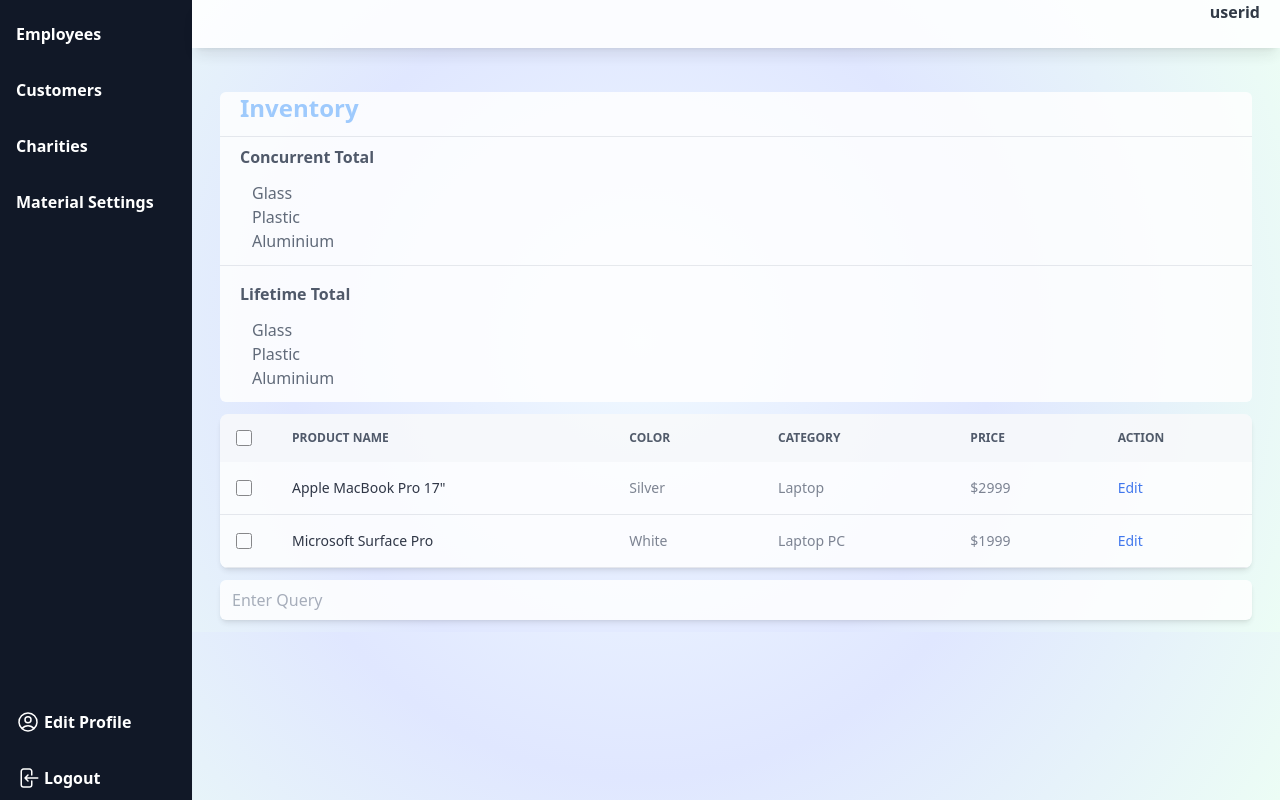
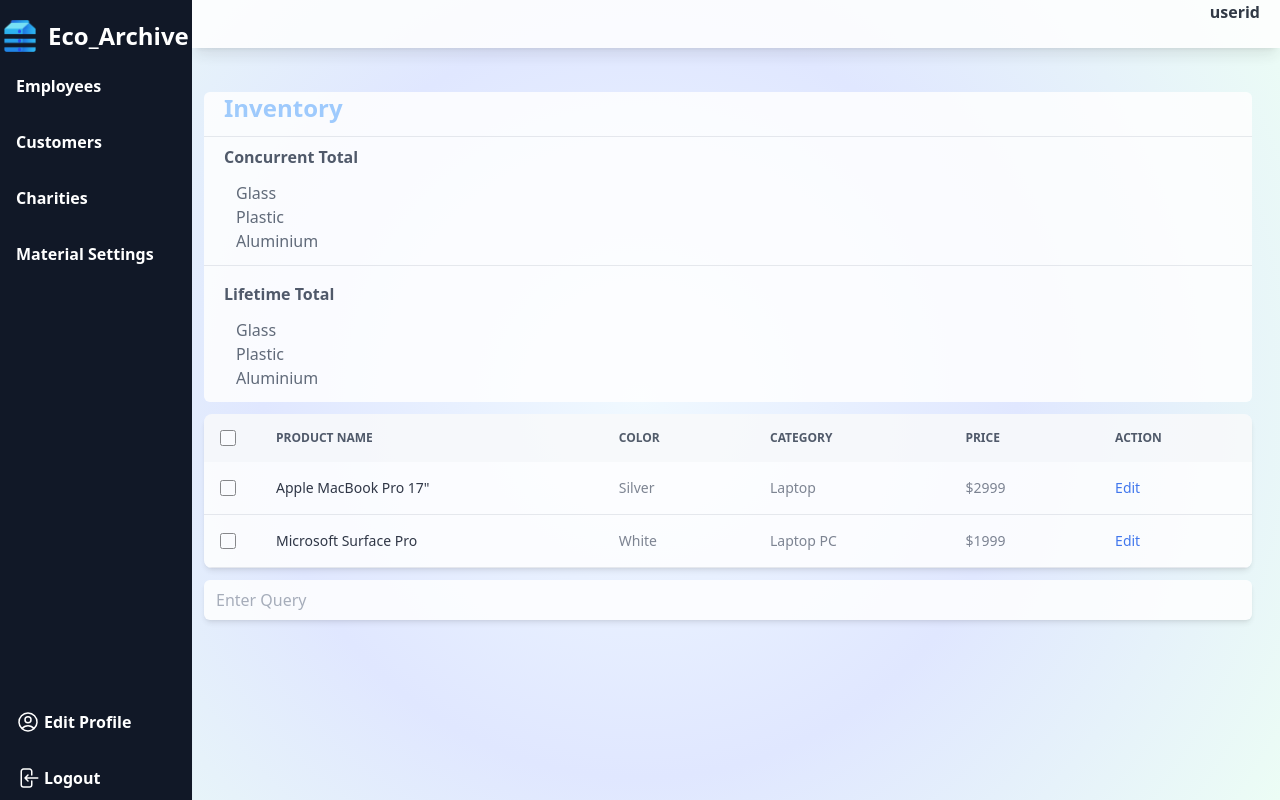
Before and after one commit to anthonyjdam/Eco_Archive, a React (Vite) app in the folder client/: page /admin in a window 1280 px wide. Built offline with nearby package versions, Linux system fonts and the light colour scheme.

Commit message:
Reorganized folders and adminsidebar tags

```diff
--- a/client/src/App.jsx
+++ b/client/src/App.jsx
@@ -1,5 +1,5 @@
 import { BrowserRouter, Routes, Route, Link } from "react-router-dom";
-import Login from "./component/Login";
+import Login from "./component/Login/Login";
 import SignUpCustomer from "./component/SignUpCustomer";
 import CustomerDashboard from "./component/CustomerPages/CustomerDashboard";
 import PickUp from "./component/CustomerPages/PickUp";
--- a/client/src/component/AdminPages/AdminDashboard.jsx
+++ b/client/src/component/AdminPages/AdminDashboard.jsx
@@ -6,29 +6,29 @@ export default function AdminDashboard() {
     return (
         <>
 
-            <main className="min-h-screen bg-[radial-gradient(circle_at_center,_var(--tw-gradient-stops))] from-sky-50 via-indigo-100 to-emerald-50 ">
+            {/* Sidebar */}
+            <div className="sticky flex-auto w-48 shadow-md z-50 ">
+                <aside >
+                    <AdminSidebar />
+                </aside>
+            </div>
 
-                {/* Sidebar */}
-                <div className="flex-auto w-48 shadow-md">
-                    <aside >
-                        <AdminSidebar />
-                    </aside>
-                </div>
+            <main className="lg:pl-48 min-h-screen bg-[radial-gradient(circle_at_center,_var(--tw-gradient-stops))] from-sky-50 via-indigo-100 to-emerald-50 ">
+
+
 
                 {/* Top Bar */}
-                <div className='flex-auto lg:pl-48'>
+                <div className='flex-auto'>
                     <header className="flex-none items-center opacity-[85%] w-full justify-between h-12 top-0 mx-auto shadow-lg bg-white">
                         <div>
                             <p className="text-gray-900 text-md font-bold text-right pr-5">userid</p>
-
-
 
                         </div>
                     </header>
                 </div>
 
                 {/* Iventory Summary */}
-                <div className="flex-auto bottom-0 overflow-y-auto lg:pl-52 lg:pr-4 lg:pt-8 bg-[radial-gradient(circle_at_center,_var(--tw-gradient-stops))] from-sky-50 via-indigo-100 to-emerald-50">
+                <div className="flex-auto bottom-0 overflow-y-auto lg:pr-4 lg:pt-8">
                     <div>
                         <div className="bg-white rounded-md opacity-[85%] shawdow-lg m-3">
                             <h2 className=" text-2xl text-blue-300 font-bold pl-5 mb-3">Inventory</h2>
--- a/client/src/component/AdminPages/AdminSidebar.jsx
+++ b/client/src/component/AdminPages/AdminSidebar.jsx
@@ -1,4 +1,6 @@
 import React from 'react'
+import logo from "../../newlogo.png";
+
 
 /**<h1 className="font-extrabold text-transparent bg-clip-text bg-gradient-to-r from-green-400 to-blue-600">
                                 Logout
@@ -9,6 +11,10 @@ export default function AdminSidebar() {
         <div>
             <nav>
                 <div className="fixed top-0 bottom-0 lg:left-0 p-0 w-48 overflow-y-auto text-center bg-gray-900">
+                <div className="title flex items-center gap-3 flex-grow-0 mt-5 ml-1">
+                    <img src={logo} className="h-auto w-8" />
+                    <h2 className="font-bold text-2xl text-white">Eco_Archive</h2>
+                </div>
                     <button className="p-2.5 mt-3 w-full flex items-center rounded-md px-4 duration-300 cursor-pointer hover:bg-blue-400 text-white">
                         <label className="font-semibold">
                             Employees
--- a/client/src/component/CustomerPages/CustomerSidebar.jsx
+++ b/client/src/component/CustomerPages/CustomerSidebar.jsx
@@ -94,6 +94,8 @@ const logOut = (
   </svg>
 );
 
+
+
 function CustomerSidebar() {
   return (
     <div className="sidebar fixed h-screen md:visible md:w-48 lg:w-64 shrink-0 top-0 left-0 flex flex-col justify-between p-10">
--- a/client/src/component/Login.jsx
+++ b/client/src/component/Login/Login.jsx
@@ -2,8 +2,8 @@ import React, { useState } from "react";
 import AdminField from "./AdminField";
 import EmployeeField from "./EmployeeField";
 import CustomerField from "./CustomerField";
-import logo from "../newlogo.png";
-import CredFieldSignUpCustomer from "./CredFieldSignUpCustomer";
+import logo from "../../newlogo.png";
+import CredFieldSignUpCustomer from "../CredFieldSignUpCustomer";
 import { Link } from "react-router-dom";
 
 //style={{ backgroundColor: "rgb(231, 244, 253, 0.60)" }}
@@ -18,6 +18,7 @@ export default function Login() {
 
   return (
     <>
+
       <div>
         <main className="flex items-center justify-center h-screen bg-gradient-to-t from-indigo-50 to-sky-200">
           <div className="bg-white w-96 px-12 pt-12 pb-4 rounded-xl shadow-md">
```
Also changed, not shown: client/src/component/Login/AdminField.jsx (renamed from client/src/component/AdminField.jsx), client/src/component/Login/CustomerField.jsx (renamed from client/src/component/CustomerField.jsx), client/src/component/Login/EmployeeField.jsx (renamed from client/src/component/EmployeeField.jsx).
